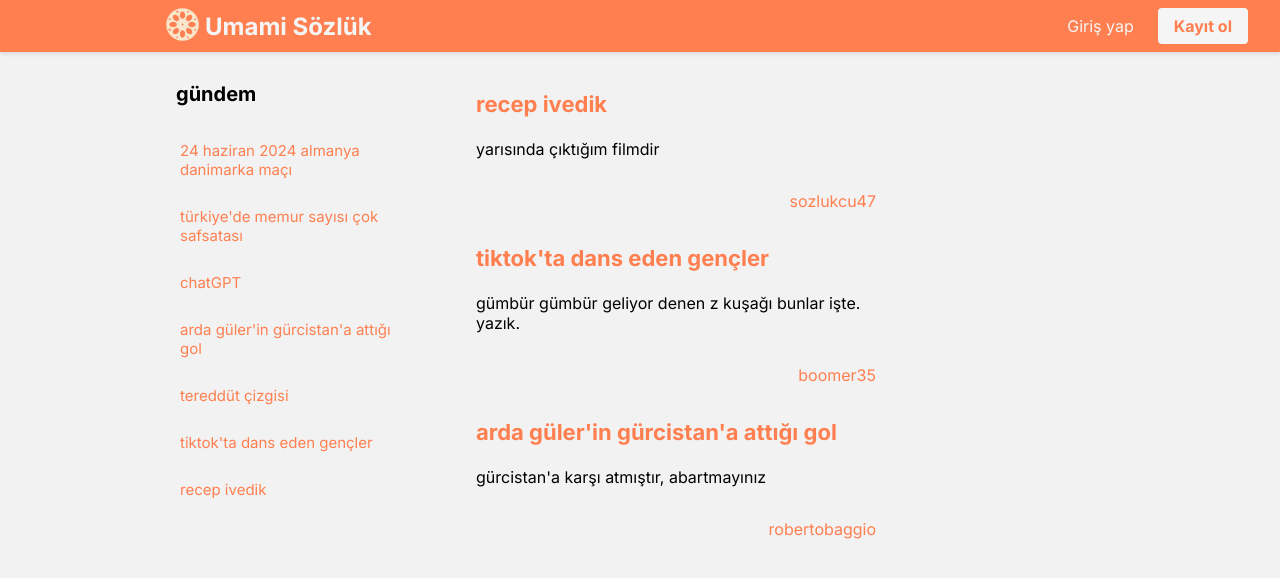
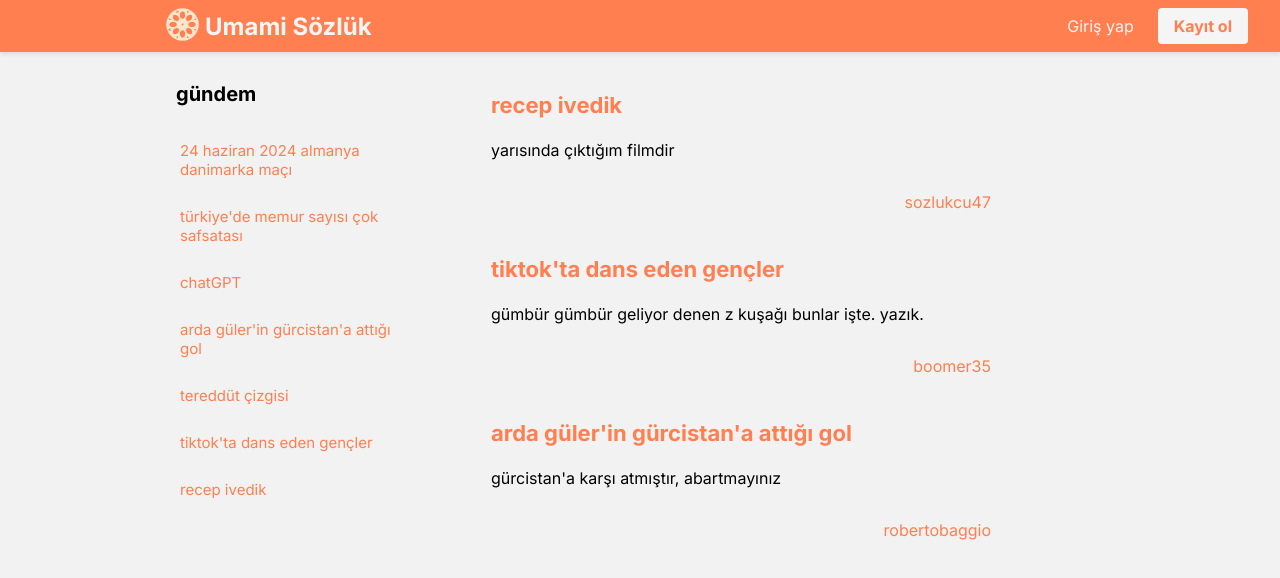
Before and after one commit to burakAydn4701/umami-sozluk, a Next.js app: page / in a window 1280 px wide. Shown: the top 578 px of the page. Built offline with nearby package versions, Linux system fonts and the light colour scheme.

Commit message:
widened entry comp

```diff
--- a/app/components/entry.css
+++ b/app/components/entry.css
@@ -1,6 +1,6 @@
 .entry-con {
     padding-bottom: 30px; /* Ensure there's space for the .entry-info element */
-    width: 400px;
+    width: 500px;
     margin-bottom: 10%;
 }
 
```
